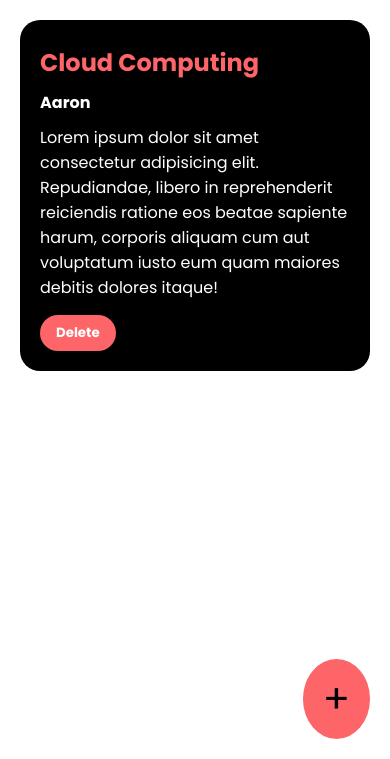
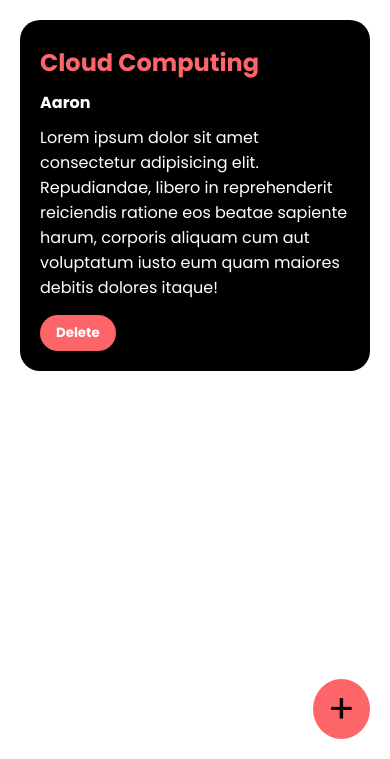
Before and after one commit to Aaron2578/booksky, a plain HTML site: page Booksky/index.html in a window 390 px wide. Shown: the part 85-844 px from the top of the page. Drawn offline with Linux system fonts and the light colour scheme.

Commit message:
Update style.css
update responsive

```diff
--- a/Booksky/style.css
+++ b/Booksky/style.css
@@ -49,7 +49,7 @@ nav {
 }
 .add-book button {
     border: none;
-    padding: 10px 20px;
+    padding: 0px 15px;
     background: #fd6569;
     border-radius: 50%;
     font-size: 40px;
```
